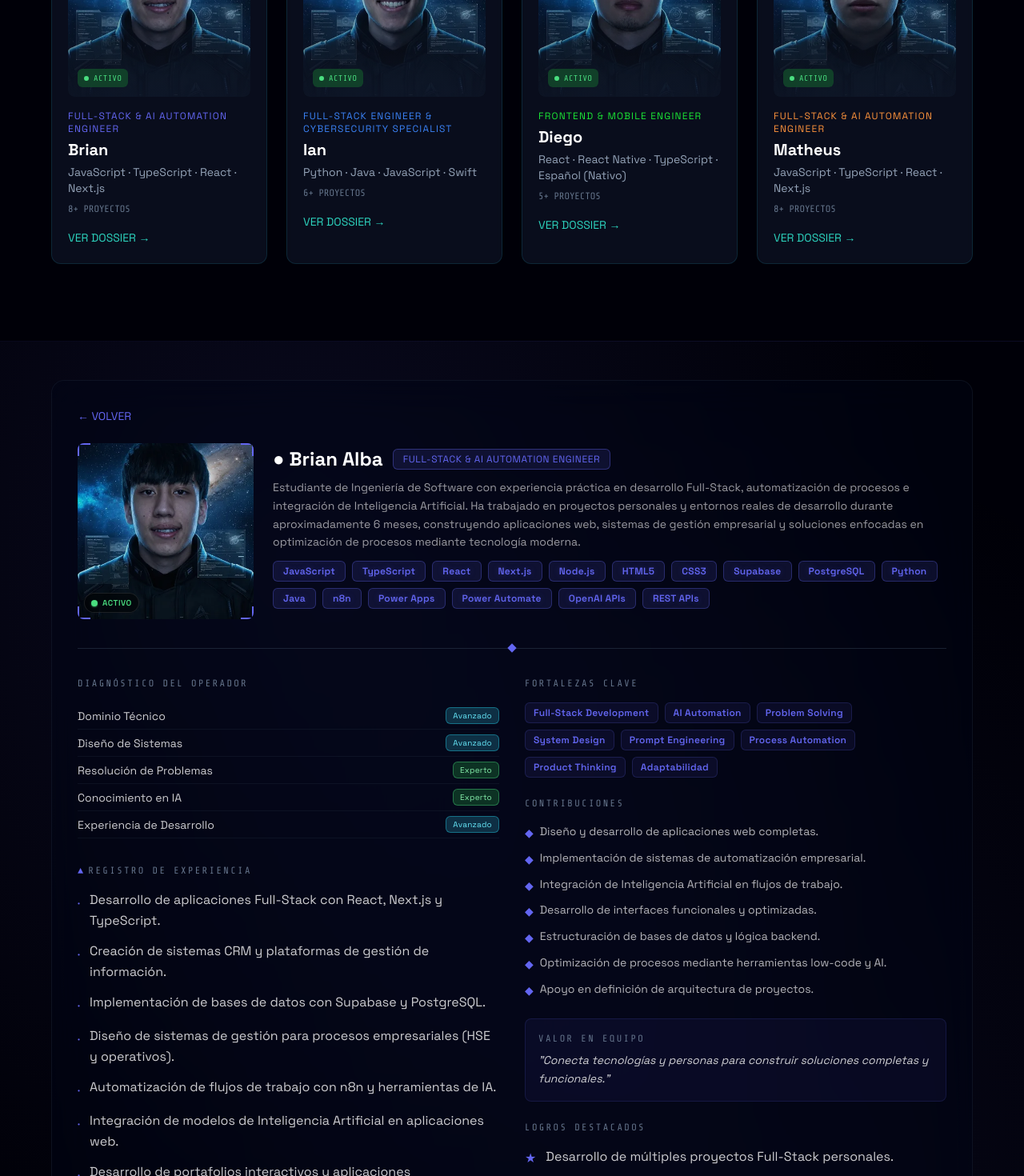
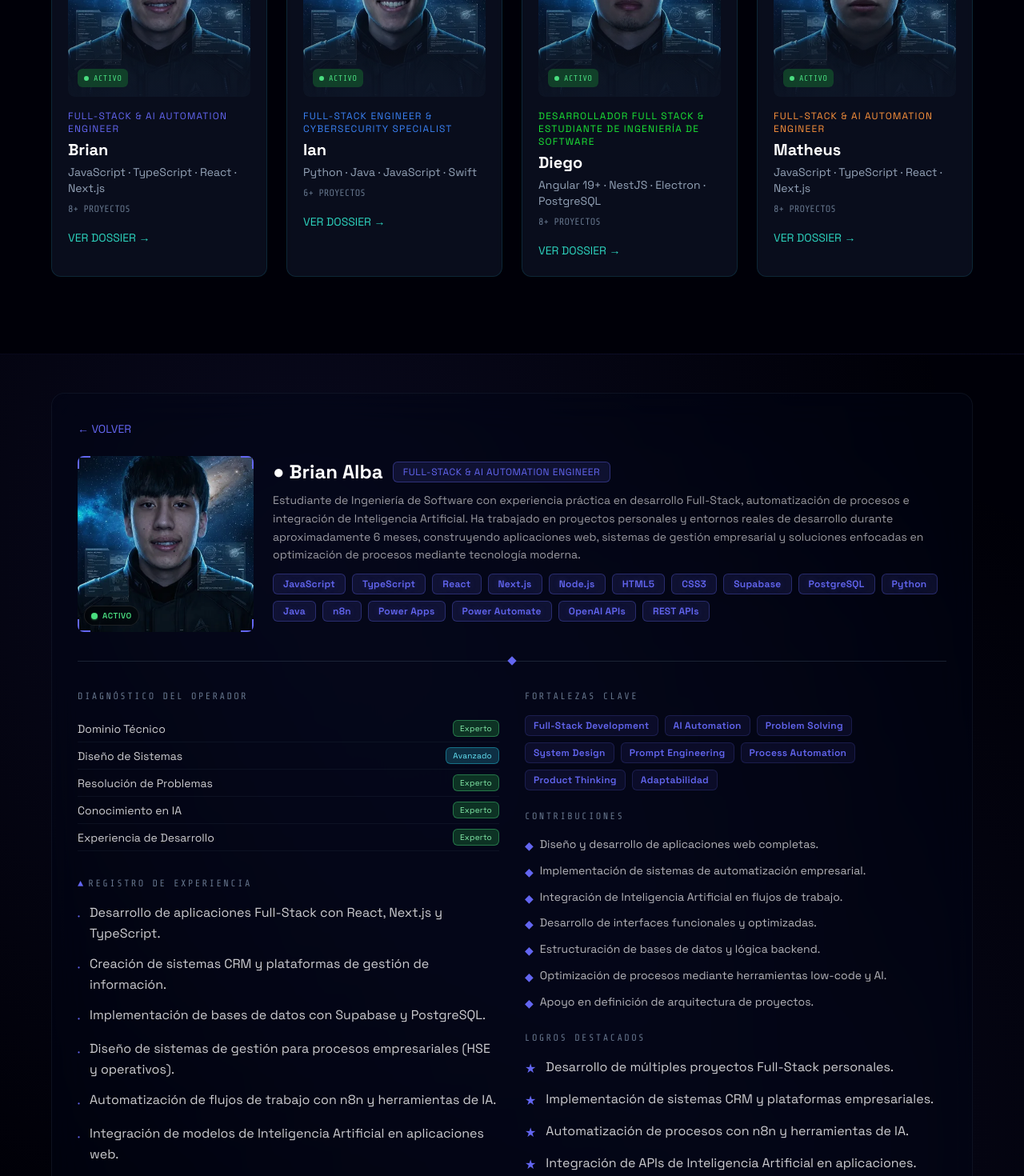
Before and after one commit to SYitan/Codefest, a React (Vite) app: page / in a window 1280 px wide. Shown: the part 1240-2710 px from the top of the page at 80% size. Built offline with nearby package versions, Linux system fonts and the light colour scheme.

Commit message:
Actualizar perfiles de miembros del equipo: modificar descripciones, habilidades y logros; ajustar niveles de habilidad y eliminar sección de valor en equipo.

```diff
--- a/src/App.jsx
+++ b/src/App.jsx
@@ -87,8 +87,6 @@ const CREW_DATA = [
       "Experiencia en proyectos de gestión de datos y sistemas operativos.",
       "Construcción de soluciones web enfocadas en eficiencia y escalabilidad.",
     ],
-    valorEquipo:
-      "Conecta tecnologías y personas para construir soluciones completas y funcionales.",
     color: "#6366f1",
   },
   {
@@ -154,8 +152,6 @@ const CREW_DATA = [
       "Implementación de medidas de seguridad.",
     ],
 
-    valorEquipo:
-      "Es el motor técnico detrás de la arquitectura, automatización y seguridad del proyecto. Convierte ideas complejas en soluciones escalables e inteligentes, aportando visión estratégica, capacidad analítica y una fuerte orientación a la innovación.",
 
     logros: [
       "Certificación CS50x de Harvard.",
@@ -171,52 +167,77 @@ const CREW_DATA = [
   {
     id: 3,
     photo: diegoImg,
-    name: "Diego Panteve",
+    name: "Diego Alejandro Rojas Panteve",
     shortName: "Diego",
-    rol: "Frontend & Mobile Engineer",
+    rol: "Desarrollador Full Stack & Estudiante de Ingeniería de Software",
     perfil:
-      "Estudiante enfocado en desarrollo frontend y mobile, construcción de interfaces modernas y experiencias de usuario intuitivas.",
+      "Estudiante de Ingeniería de Software enfocado en desarrollo full stack, con experiencia real construyendo sistemas completos desde el backend hasta interfaces modernas. Apasionado por la arquitectura de software, la ciberseguridad y la creación de productos funcionales que resuelvan problemas reales.",
     skills: [
-      { label: "Frontend", level: "Avanzado" },
-      { label: "Mobile Development", level: "Avanzado" },
-      { label: "UI/UX Design", level: "Intermedio" },
-      { label: "TypeScript", level: "Avanzado" },
-      { label: "APIs REST", level: "Avanzado" },
+      { label: "Dominio Técnico", value: 82 },
+      { label: "Diseño de Sistemas", value: 80 },
+      { label: "Resolución de Problemas", value: 85 },
+      { label: "Conocimiento en IA", value: 70 },
+      { label: "Experiencia en Desarrollo", value: 78 },
     ],
     experiencia: [
-      "Desarrollo de interfaces de usuario con React y React Native.",
-      "Construcción de aplicaciones mobile funcionales con navegación.",
-      "Maquetación y prototipado con HTML5, CSS3 y TypeScript.",
-      "Consumo e integración de APIs REST en aplicaciones.",
-      "Control de versiones y trabajo colaborativo con Git.",
+      "Desarrollo de aplicaciones desktop con Electron y Angular 19+.",
+      "Construcción de APIs REST con NestJS y Prisma ORM.",
+      "Gestión de bases de datos PostgreSQL con migraciones y optimización de queries.",
+      "Implementación de arquitecturas con NgRx Signal Store y Signals.",
+      "Migración de directorio activo local a la nube con Microsoft Intune.",
+      "Desarrollo de prototipo con IA para traducción en tiempo real durante llamadas.",
+      "Soporte técnico de hardware, software y red mediante sistema de tickets.",
+      "Gestión de infraestructura tecnológica empresarial.",
+    ],
+    fortalezas: [
+      "Desarrollo Full Stack",
+      "Arquitectura de Software",
+      "Backend con NestJS",
+      "Frontend con Angular",
+      "Resolución de Problemas",
+      "Ciberseguridad Básica",
+      "Aprendizaje Autónomo",
+      "Trabajo en Equipo",
     ],
     tecnologias: [
-      "React",
-      "React Native",
+      "Angular 19+",
+      "NestJS",
+      "Electron",
+      "PostgreSQL",
+      "Prisma ORM",
       "TypeScript",
-      "Español (Nativo)",
-      "Inglés (Técnico)",
+      "JavaScript",
+      "Node.js",
+      "Express",
+      "HTML5",
+      "CSS3",
+      "TailwindCSS",
+      "DaisyUI",
+      "NgRx Signal Store",
+      "Git",
+      "GitHub",
+      "MongoDB",
+      "SQL",
+      "Microsoft Intune",
+      "Python",
+      "Java",
+      "Docker",
+    ],
+    contribuciones: [
+      "Diseño e implementación de arquitecturas full stack escalables.",
+      "Construcción de sistemas POS completos con módulos de caja, gastos e inventario.",
+      "Implementación de autenticación JWT y guards de seguridad.",
+      "Desarrollo de componentes reutilizables y directivas personalizadas en Angular.",
     ],
     logros: [
-      "App mobile con navegación completa y consumo de APIs.",
-      "Sistema de componentes reutilizables para múltiples proyectos.",
-      "Interfaces responsivas implementadas en producción.",
+      "Sistema POS desktop funcional con Electron, Angular y NestJS.",
+      "Certificación B2 de inglés Cambridge Linguaskill.",
+      "Técnico en Programación y Servicios para la Nube — SENA.",
+      "Prototipo de IA para traducción en tiempo real en entorno empresarial.",
+      "Migración exitosa de infraestructura a la nube en RSec.",
+      "Curso de SQL con MinTIC y Universidad Distrital (50h).",
     ],
-    fortalezas: [
-      "React",
-      "React Native",
-      "TypeScript",
-      "UI/UX",
-      "Trabajo en Equipo",
-    ],
-    contribuciones: [
-      "Desarrollo de interfaces modulares y reutilizables.",
-      "Implementación de navegación y lógica en apps mobile.",
-      "Optimización de rendimiento en aplicaciones frontend.",
-    ],
-    valorEquipo:
-      "Traduce diseños en interfaces funcionales y experiencias de usuario fluidas.",
-    color: "rgb(27, 231, 54)",
+    color: "#1be736",
   },
   {
     id: 4,
@@ -287,8 +308,6 @@ const CREW_DATA = [
       "Optimización de flujos operativos digitales.",
     ],
 
-    valorEquipo:
-      "Aporta una combinación de desarrollo Full-Stack, automatización e Inteligencia Artificial que permite transformar procesos empresariales en soluciones digitales eficientes, escalables y centradas en el usuario.",
 
     logros: [
       "Participación en múltiples proyectos empresariales reales.",
--- a/src/components/DossierSection.jsx
+++ b/src/components/DossierSection.jsx
@@ -4,14 +4,16 @@ const levelColors = {
   Experto: 'bg-green-900/60 border-green-400/40 text-green-300',
   Avanzado: 'bg-cyan-900/60 border-cyan-400/40 text-cyan-300',
   Intermedio: 'bg-slate-700/60 border-slate-500/40 text-slate-300',
+  Basico: 'bg-zinc-800/60 border-zinc-600/40 text-zinc-400',
 }
 
 function getLevel(skill) {
   if (skill.level) return skill.level
   if (skill.value != null) {
-    if (skill.value >= 80) return 'Experto'
-    if (skill.value >= 65) return 'Avanzado'
-    return 'Intermedio'
+    if (skill.value >= 75) return 'Experto'
+    if (skill.value >= 50) return 'Avanzado'
+    if (skill.value >= 25) return 'Intermedio'
+    return 'Basico'
   }
   return 'Intermedio'
 }
@@ -173,21 +175,6 @@ function AnimatedContent({ member, onBack }) {
             ))}
           </ul>
 
-          <div
-            className="rounded-lg p-4 mb-6 text-sm leading-relaxed"
-            style={{
-              backgroundColor: `${member.color}10`,
-              border: `1px solid ${member.color}25`,
-            }}
-          >
-            <p className="text-xs text-slate-500 tracking-[0.2em] uppercase font-mono mb-2">
-              VALOR EN EQUIPO
-            </p>
-            <p className="text-white/80 italic">
-              "{member.valorEquipo}"
-            </p>
-          </div>
-
           <h3 className="text-xs text-slate-500 tracking-[0.2em] uppercase font-mono mb-4">
             LOGROS DESTACADOS
           </h3>
```
